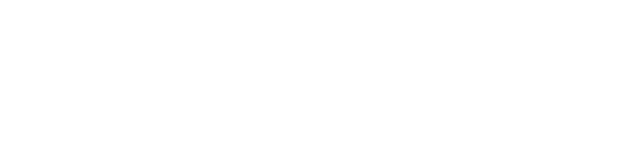
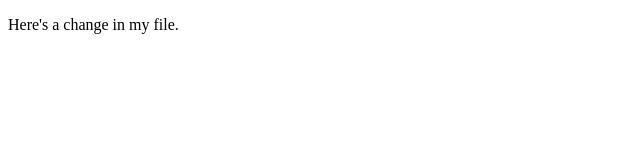
Before and after one commit to dcartledge/lca_class, a plain HTML site: page index.html in a window 1280 px wide. Shown: the whole page, without its empty margins (0-640 px from the left). Drawn offline with Linux system fonts and the light colour scheme.

Commit message:
second commit

```diff
--- a/index.html
+++ b/index.html
@@ -7,6 +7,6 @@
     <title>Document</title>
 </head>
 <body>
-
+    <p>Here's a change in my file.</p>
 </body>
 </html>
```
